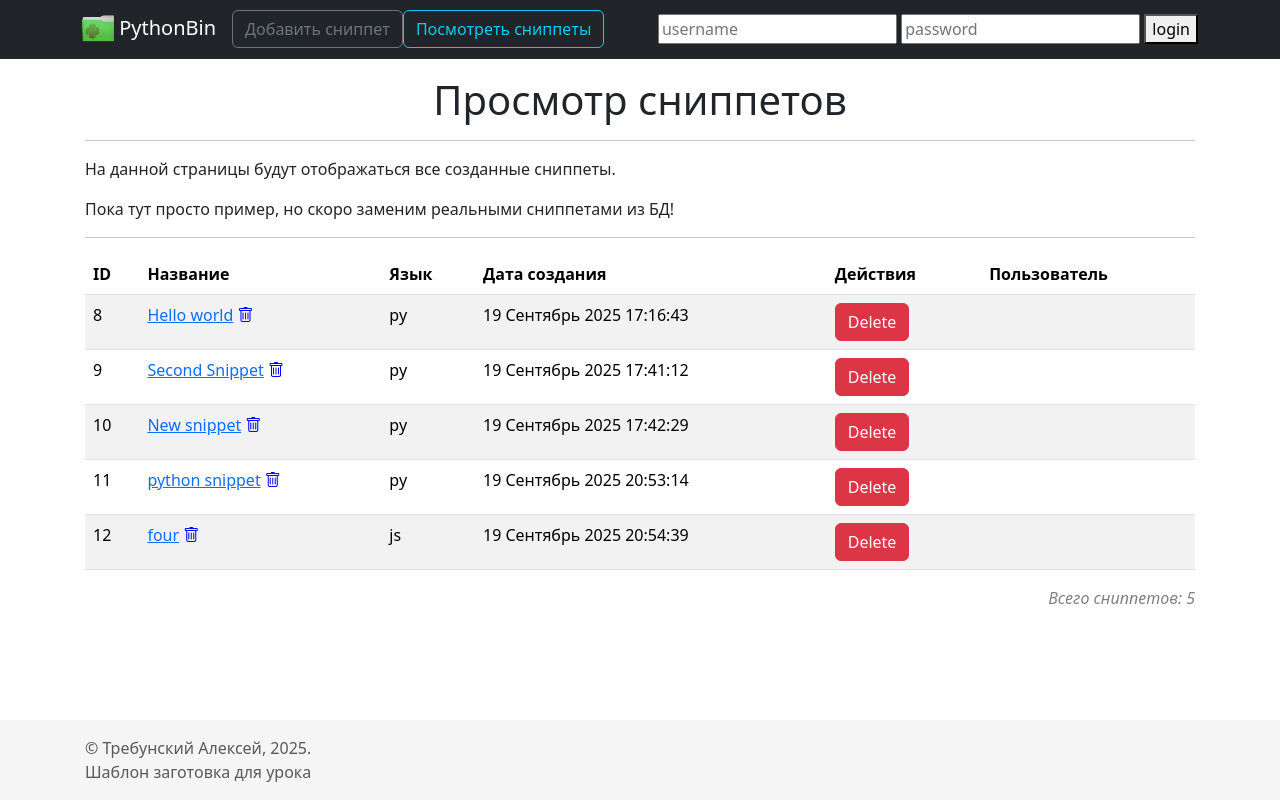
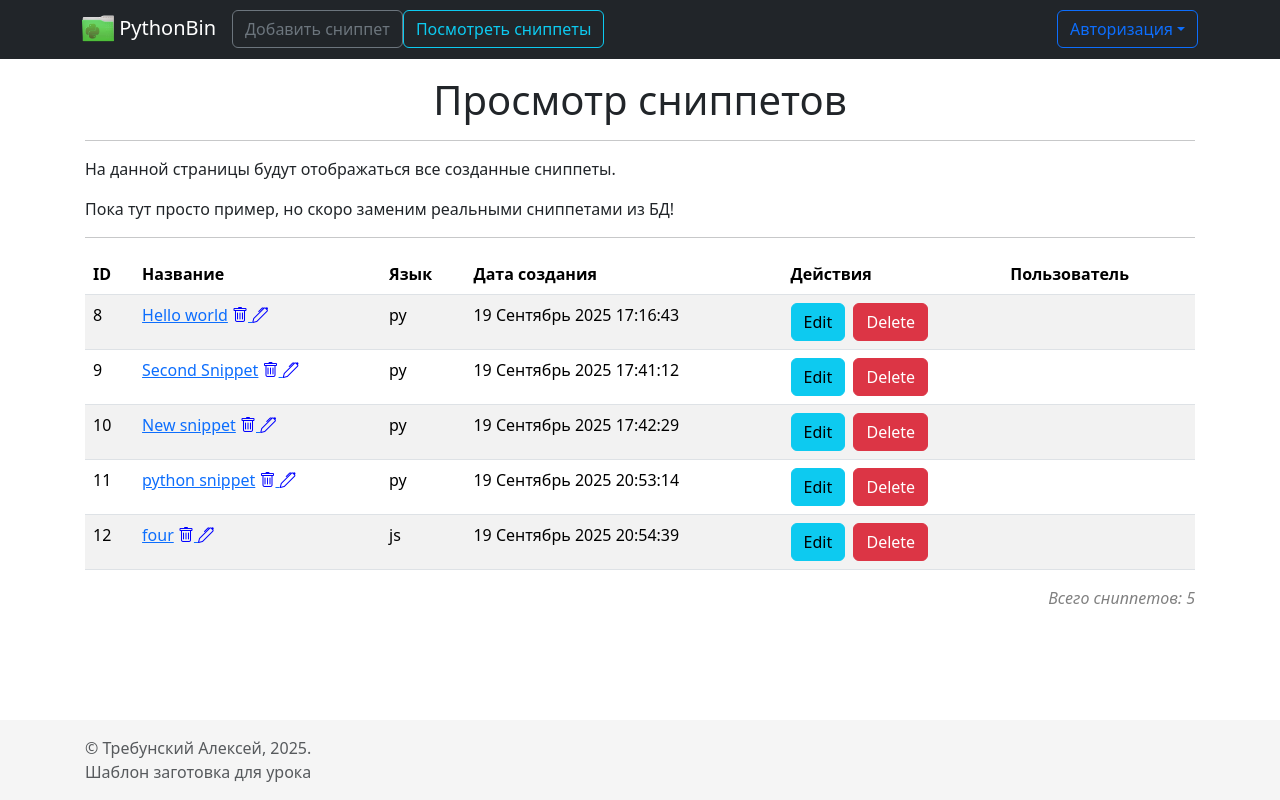
Before and after one commit to Alexey-lab-sys/Snippets_07082025, a Django app: page /snippets/list in a window 1280 px wide. Run offline with Django 5.2, Linux system fonts and the light colour scheme; data comes from the database, SQL or seed files in the repository; parts of the project's set-up code (start-up, migrations or seed data) failed here and were passed over; some libraries are stand-ins or nearby versions.

Commit message:
Change login form, add edit snippet and handling login errors

```diff
--- a/MainApp/views.py
+++ b/MainApp/views.py
@@ -63,22 +63,37 @@ def snippet_delete(request, snippet_id: int):
 
 
 def snippet_edit(request, snippet_id: int):
-    """ TODO. Edit snippet"""
-    pass
+    """ Edit snippet"""
+
+    context = {'pagename': 'Обновление сниппета'}
+    snippet = get_object_or_404(Snippet, id=snippet_id)
+    # Создаем форму на основе данных snippet'a при запросе GET
+    if request.method == "GET":
+        form = SnippetForm(instance=snippet)
+        return render(request, 'pages/add_snippet.html', context | {"form": form})
+
+    # Получаем данные из формы и на их основе обновляем сниппет, сохраняя его в БД
+    if request.method == "POST":
+        data_form = request.POST
+        snippet.name = data_form["name"]
+        snippet.code = data_form["code"]
+        snippet.save()
+        return redirect("snippets-list") # URL для списка сниппитов
 
 
 def login(request):
     if request.method == 'POST':
         username = request.POST.get("username")
         password = request.POST.get("password")
-        # print("username =", username)
-        # print("password =", password)
         user = auth.authenticate(request, username=username, password=password)
         if user is not None:
             auth.login(request, user)
         else:
-            # Return error message
-            pass
+            context = {
+                "pagename": "PythonBin",
+                "errors": ["Wrong username or password"]
+            }
+            return render(request, "pages/index.html", context)
     return redirect('home')
 
 
--- a/templates/inc/inc-header.html
+++ b/templates/inc/inc-header.html
@@ -29,11 +29,30 @@
                 <span style="color: white;"> Welcome, {{request.user.username }} </span> &nbsp;&nbsp;
                 <a href="{% url "logout" %}">logout</a>
             {% else %}
-                <form method="post" action="{% url "login" %}">{% csrf_token %}
-                        <input name="username"  type="text" placeholder="username">
-                        <input name="password"  type="password" placeholder="password">
-                        <button type="submit">login</button>
-                </form>
+                <div class="navbar-nav mr-right nav-item dropdown dropdown-menu-right">
+                    <a class="btn btn-outline-primary my-2 my-sm-0 dropdown-toggle" href="#" id="navbarDropdown"
+                        role="button" data-toggle="dropdown" aria-haspopup="true" aria-expanded="false">Авторизация</a>
+                    <div class="dropdown-menu dropdown-menu-right" aria-labelledby="navbarDropdown">
+                        <form class="w-100 px-4 py-3" action="{% url "login" %}" method="post">{% csrf_token %}
+                            <div class="form-group form-inline">
+                                <input type="text" name="username" class="form-control" placeholder="Username" required>
+                            </div>
+                            <div class="form-group form-inline">
+                                <input type="password" name="password" class="form-control"  required>
+                            </div>
+                            <button type="submit" class="btn btn-primary btn-block">Войти</button>
+                        </form>
+                        <div class="dropdown-divider"></div>
+                    </div>
+                </div>
+                {# Show login errors #}
+                {% if errors %}
+                    <ul>
+                        {% for error in errors %}
+                            <li style="color: red;"> {{ error }} </li>
+                        {% endfor %}
+                    </ul>
+                {% endif %}
             {% endif %}
 
         </div>
--- a/templates/pages/view_snippets.html
+++ b/templates/pages/view_snippets.html
@@ -40,16 +40,23 @@
                                 <a href="{% url "snippet-delete" snippet.id %}">
                                     <i style="color: blue;" class="bi bi-trash"></i>
                                 </a>
+                                <a href="{% url "snippet-edit" snippet.id %}">
+                                    <i style="color: blue;" class="bi bi-pen"></i>
+                                </a>
                             </td>
                             <td> {{ snippet.lang }} </td>
                             {# Ссылка на возможности форматирования дат #}
                             {# https://docs.djangoproject.com/en/5.2/ref/templates/builtins/#std-templatefilter-date #}
                             <td> {{ snippet.creation_date | date:"d F Y H:i:s" }}</td>
                             <td>
+                                <div style="display: flex; flex-direction: row;">
+                                <a href="{% url "snippet-edit" snippet.id %}" class="btn btn-info">Edit</a>
+                                &nbsp;&nbsp;
                                 <form action="{% url "snippet-delete" snippet.id %}" method="post">
                                     {% csrf_token %}
                                     <button type="submit" class="btn btn-danger">Delete</button>
                                 </form>
+                                </div>
                             </td>
                             <td> {{ snippet.user.username }}</td>
                         </tr>
```
